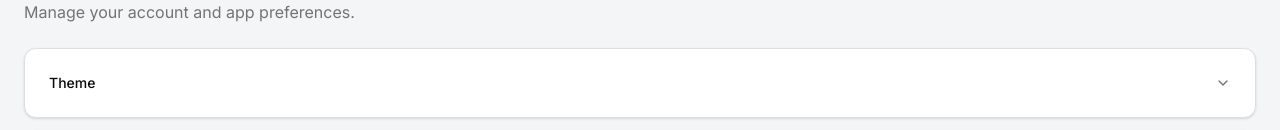
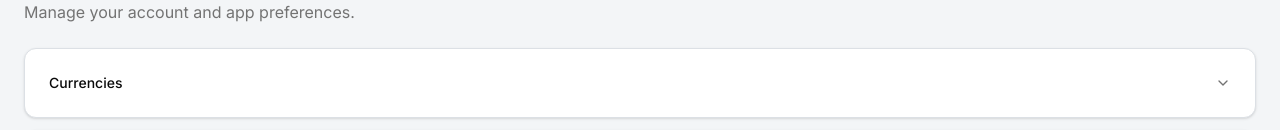
Before and after one commit to bleir/expense-flow-app, a Next.js app in the folder frontend/: page /settings in a window 1280 px wide. Shown: the part 225-355 px from the top of the page. Built offline with nearby package versions, Linux system fonts and the light colour scheme; no server answers.

Commit message:
remove theme settings from settings

```diff
--- a/frontend/app/settings/components/SettingsList.tsx
+++ b/frontend/app/settings/components/SettingsList.tsx
@@ -10,11 +10,6 @@
 } from "@/components/ui/accordion";
 
 const sections = [
-  {
-    name: "theme",
-    label: "Theme",
-    component: <ThemeSettings />,
-  },
   {
     name: "currencies",
     label: "Currencies",
```
